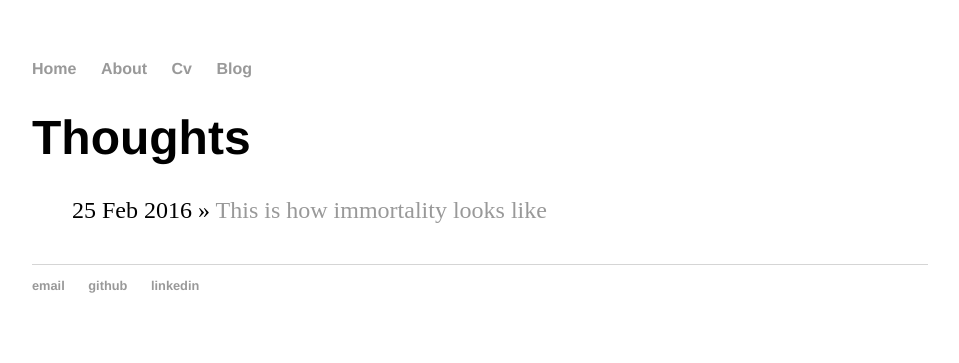
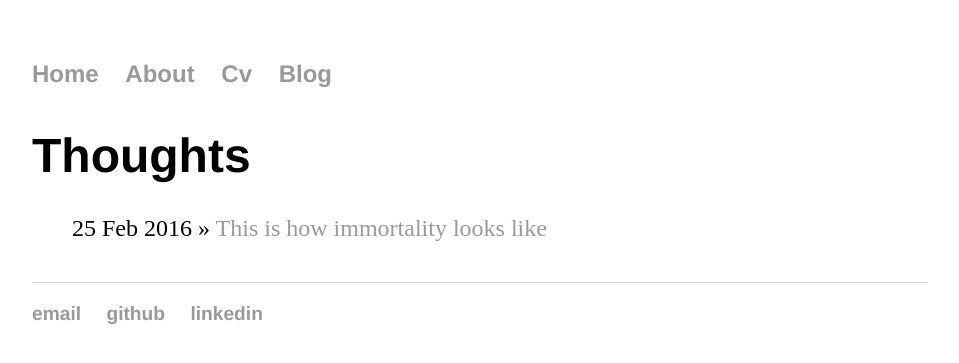
Before and after one commit to nsorros/nsorros.github.io, a Jekyll site: the page built from blog/index.html, in a window 1280 px wide. Shown: the top 363 px of the page, without its empty margins (160-1119 px from the left). Built offline with Jekyll 4.4.1, drawn with Linux system fonts in a browser that asks for light colours.

Commit message:
Update main.css

```diff
--- a/css/main.css
+++ b/css/main.css
@@ -23,6 +23,10 @@ h1 {
     font-size: 3em;
     font-family:'Helvetica', 'Arial', 'Sans-Serif';
 }
+h2 {
+    font-size: 2em;
+    font-family:'Helvetica', 'Arial', 'Sans-Serif';
+}
 p {
     font-size: 1.5em;
     line-height: 1.4em;
@@ -33,11 +37,11 @@ footer {
     font-size: .8em;
 }
 
-ul.posts {
+ul {
     margin: 20px auto 40px;
     font-size: 1.5em;
 }
 
-ul.posts li {
+ul li {
     list-style: none;
 }
```
